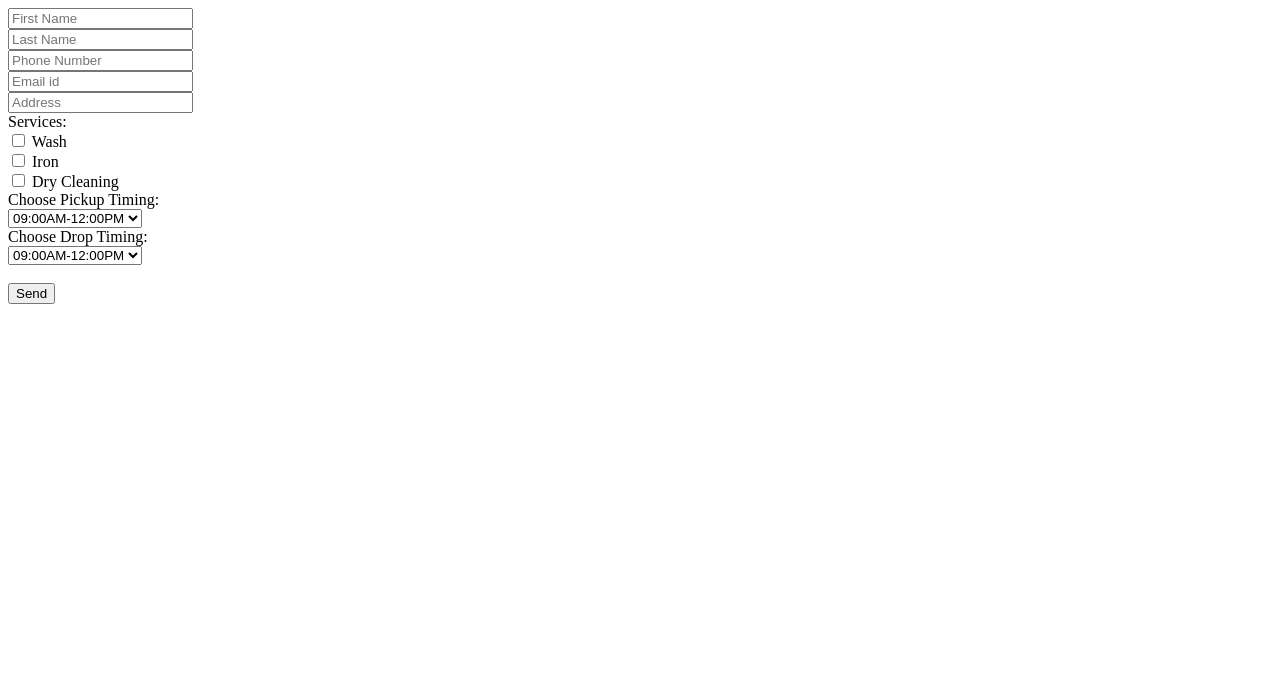
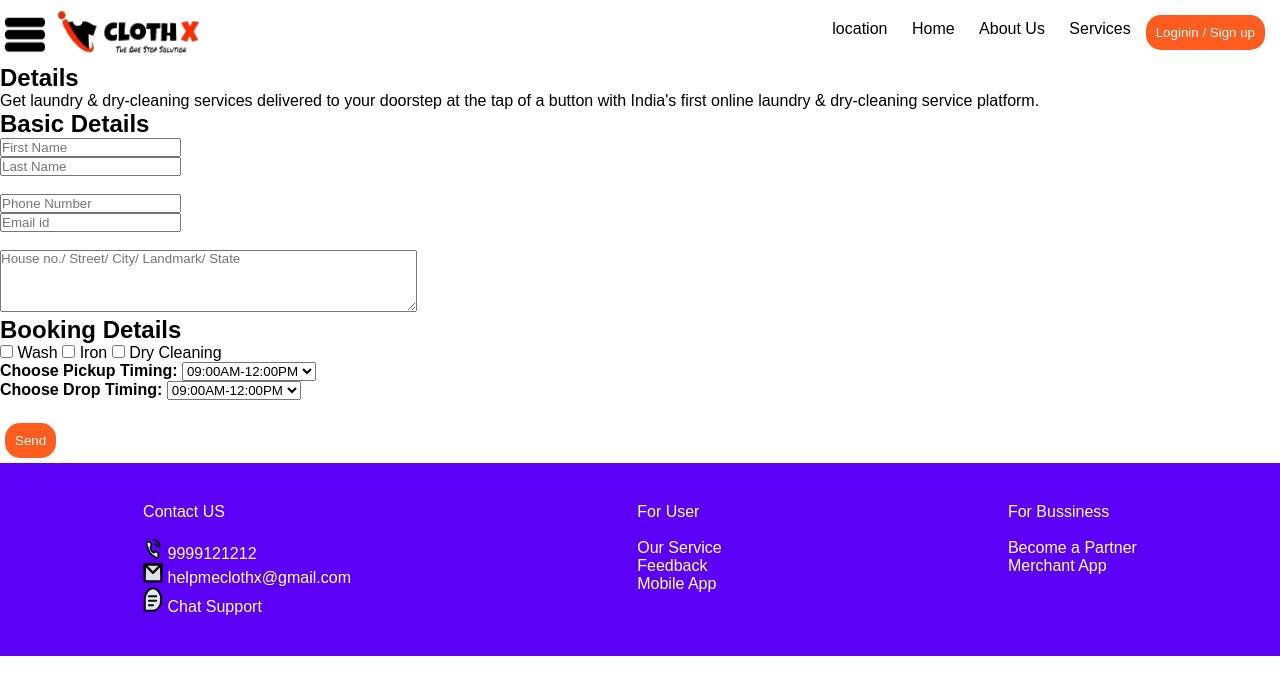
Before and after one commit to prince-ku/offical, a plain HTML site: page form.html in a window 1280 px wide. Drawn offline with Linux system fonts and the light colour scheme.

Commit message:
major update

```diff
--- a/form.html
+++ b/form.html
@@ -5,26 +5,59 @@
     <meta charset="UTF-8">
     <meta http-equiv="X-UA-Compatible" content="IE=edge">
     <meta name="viewport" content="width=device-width, initial-scale=1.0">
+    <link rel="stylesheet" href="design.css">
+    <link rel="stylesheet" href="formdesign.css">
     <title>Document</title>
 </head>
 
 <body>
-    <form name="submit-to-google-sheet">
-        <input name="First Name" type="text" placeholder="First Name" required>
+    <header>
+        <div>
+            <img id="three" src="three lines icon.png" alt="menu">
+            <img id="logo" src="Logo Icon.png" alt="logo">
+        </div>
+        <nav>
+            <ul>
+                <li>location</li>
+                <li>Home</li>
+                <li>About Us</li>
+                <li>Services</li>
+            </ul>
+            <button>Loginin / Sign up</button>
+        </nav>
+    </header>
+    <div class="main">
+        <div class="maketwo">
+            <div class="side2">
+                <h2>Details</h2>
+                <p>
+                Get laundry & dry-cleaning services delivered to your doorstep at the tap of a button with India's first
+                online laundry & dry-cleaning service platform.
+                </p>
+            </div>
+            <div class="inbox">
+                <h2>Basic Details</h2>
+                <form class="form1" name="submit-to-google-sheet">
+                    <div class="ce">
+                        <input class="firstn" name="First Name" type="text" placeholder="First Name" required>
                         <br>
-        <input name="Last Name" type="text" placeholder="Last Name">
-        <br><input name="Phone Number" type="text" placeholder="Phone Number">
-        <br><input name="Email id" type="email" placeholder="Email id">
-        <br> <input name="Address" type="text" placeholder="Address">
-        <br>Services: <br><input name="Wash" id="Wash" type="checkbox" value="Wash">
-        <label for="Wash"> Wash</label>
-        <br><input name="Iron" id="Iron" type="checkbox" value="Iron">
-        <label for="Iron">Iron</label>
-        <br><input name="Dry Cleaning" id="Dry Cleaning" type="checkbox" value="Dry Cleaning">
-        <label for="Dry Cleaning"> Dry Cleaning</label> <br>
+                        <input class="firstn" name="Last Name" type="text" placeholder="Last Name">
+                    </div><br>
+                    <div class="ce">
+                        <input class="firstn" name="Phone Number" type="text" placeholder="Phone Number">
+                        <br><input class="firstn" name="Email id" type="email" placeholder="Email id">
+                    </div>
+                    <br> <textarea class="cen" name="Address" rows="4" cols="50" placeholder="House no./ Street/ City/ Landmark/ State"></textarea>
+                    <h2>Booking Details</h2>
+                    <input name="Wash" id="Wash" type="checkbox" value="Wash">
+                    <label class="and" for="Wash"> Wash</label>
+                    <input name="Iron" id="Iron" type="checkbox" value="Iron">
+                    <label class="and" for="Iron">Iron</label>
+                    <input name="Dry Cleaning" id="Dry Cleaning" type="checkbox" value="Dry Cleaning">
+                    <label class="and" for="Dry Cleaning"> Dry Cleaning</label><br>
                     <!-- <p>   Pickup Timing   </p> -->
-        <label for="Pickup Timing">Choose Pickup Timing:</label> <br>
-        <select name="Pickup Timing" id="Pickup Timing" required>
+                    <label class="wait1" for="Pickup Timing"><b>Choose Pickup Timing:</b></label>
+                    <select class="wait" name="Pickup Timing" id="Pickup Timing" required>
                         <!-- <option value="">Choose specific time for pickup</option> -->
                         <option value="09:00AM-12:00PM">09:00AM-12:00PM</option>
                         <option value="12:00PM-03:00PM">12:00PM-03:00PM</option>
@@ -32,16 +65,71 @@
                     </select>
                     <!-- <p>     Drop Timing   </p> -->
                     <br />
-        <label for="Drop Timing">Choose Drop Timing:</label> <br>
-        <select name="Drop Timing" id="Drop Timing" required>
+                    <label class="wait1" for="Drop Timing"><b>Choose Drop Timing:</b></label>
+                    <select class="wait" name="Drop Timing" id="Drop Timing" required>
                         <!-- <option value="">Choose specific time for Drop</option> -->
                         <option value="09:00AM-12:00PM">09:00AM-12:00PM</option>
                         <option value="12:00PM-03:00PM">12:00PM-03:00PM</option>
                         <option value="03:00PM-06:00PM">03:00PM-06:00PM</option>
                     </select> <br>
-        <br><button type="submit">Send</button>
+
+                    <br><button class="sendbutton" type="submit">Send</button>
                 </form>
-
+            </div>
+        </div>
+    </div>
+    <!-- Footer starts-->
+    <footer>
+        <div class="con">
+            Contact US <br><br>
+            <svg width="20" height="20" viewBox="0 0 24 31" fill="none" xmlns="http://www.w3.org/2000/svg">
+                <path
+                    d="M22.2708 13.4162C22.4119 12.1192 22.3656 10.7915 22.1319 9.51477C21.8231 7.82822 21.1871 6.231 20.2241 4.91209C19.261 3.59319 18.0948 2.72229 16.8633 2.29939C15.9311 1.97926 14.9615 1.91586 14.0145 2.10919"
+                    stroke="black" stroke-width="2.66906" stroke-linecap="round" stroke-linejoin="round" />
+                <path
+                    d="M18.0321 12.8018C18.1834 11.4124 17.8685 9.94629 17.0876 8.87678C16.3066 7.80727 15.2361 7.376 14.2216 7.58311"
+                    stroke="black" stroke-width="2.66906" stroke-linecap="round" stroke-linejoin="round" />
+                <path
+                    d="M6.96702 4.38208C7.37274 4.38208 7.74656 4.68347 7.94353 5.16927L9.30972 8.53962C9.48859 8.98091 9.49702 9.51467 9.33217 9.96614L8.01602 13.5711C8.01602 13.5711 8.39744 16.2567 9.99371 18.4429C11.59 20.629 13.5444 21.1423 13.5444 21.1423L16.1763 19.3401C16.5062 19.1142 16.8962 19.1259 17.2185 19.3713L19.6865 21.2505C20.0409 21.5203 20.2607 22.032 20.2607 22.5874V26.4676C20.2607 28.4436 18.9205 29.8708 17.5533 29.239C14.7455 27.9415 10.387 25.4711 7.62443 21.6876C4.86184 17.9043 3.05793 11.9352 2.11052 8.08984C1.64922 6.21752 2.69134 4.38208 4.13418 4.38208H6.96702Z"
+                    fill="#F0F2F4" stroke="black" stroke-width="2.66906" stroke-linejoin="round" />
+            </svg>
+            9999121212<br>
+            <svg width="20" height="20" viewBox="0 0 29 30" fill="none" xmlns="http://www.w3.org/2000/svg">
+                <path d="M2 27.6785H27V14.8392V2H14.5H2V14.8392V27.6785Z" fill="#DDE2E9" stroke="black"
+                    stroke-width="3.4487" stroke-linejoin="round" />
+                <path d="M2 2L14.5 14.8392L27 2" stroke="#130D0D" stroke-width="3.4487" stroke-linecap="round"
+                    stroke-linejoin="round" />
+                <path d="M14.5 2H2V14.8392" stroke="black" stroke-width="3.4487" stroke-linecap="round"
+                    stroke-linejoin="round" />
+                <path d="M27 14.8392V2H14.5" stroke="black" stroke-width="3.4487" stroke-linecap="round"
+                    stroke-linejoin="round" />
+            </svg>
+            helpmeclothx@gmail.com<br>
+            <svg width="20" height="25" viewBox="0 0 29 38" fill="none" xmlns="http://www.w3.org/2000/svg">
+                <path
+                    d="M27 19.119C27 28.5735 21.4036 36.2379 14.5 36.2379C10.7666 36.2379 2 36.2379 2 36.2379C2 36.2379 2 23.4605 2 19.119C2 9.66442 7.59644 2 14.5 2C21.4036 2 27 9.66442 27 19.119Z"
+                    fill="#E1E8F1" stroke="black" stroke-width="3" stroke-linecap="round" stroke-linejoin="round" />
+                <path d="M8.24994 13.9832H19.4999" stroke="#0C0A0A" stroke-width="3" stroke-linecap="round"
+                    stroke-linejoin="round" />
+                <path d="M8.24994 20.8308H19.4999" stroke="#0C0A0A" stroke-width="3" stroke-linecap="round"
+                    stroke-linejoin="round" />
+                <path d="M8.24994 27.6785H14.4999" stroke="#0C0A0A" stroke-width="3" stroke-linecap="round"
+                    stroke-linejoin="round" />
+            </svg>
+            Chat Support<br>
+        </div>
+        <div class="con">
+            For User<br><br>
+            Our Service<br>
+            Feedback<br>
+            Mobile App<br>
+        </div>
+        <div class="con">
+            For Bussiness<br><br>
+            Become a Partner<br>
+            Merchant App<br>
+        </div>
+    </footer>
     <script>
         const scriptURL = 'https://script.google.com/macros/s/AKfycby-c4Fqy2c-kxdV1E2ECxWCOc14ZgPUXUpk2Ztibr1E81r-9DiO4xCIG-obftRX59Fr/exec'
         const form = document.forms['submit-to-google-sheet']
```
Lines whose indentation alone changed are shown as unchanged.
